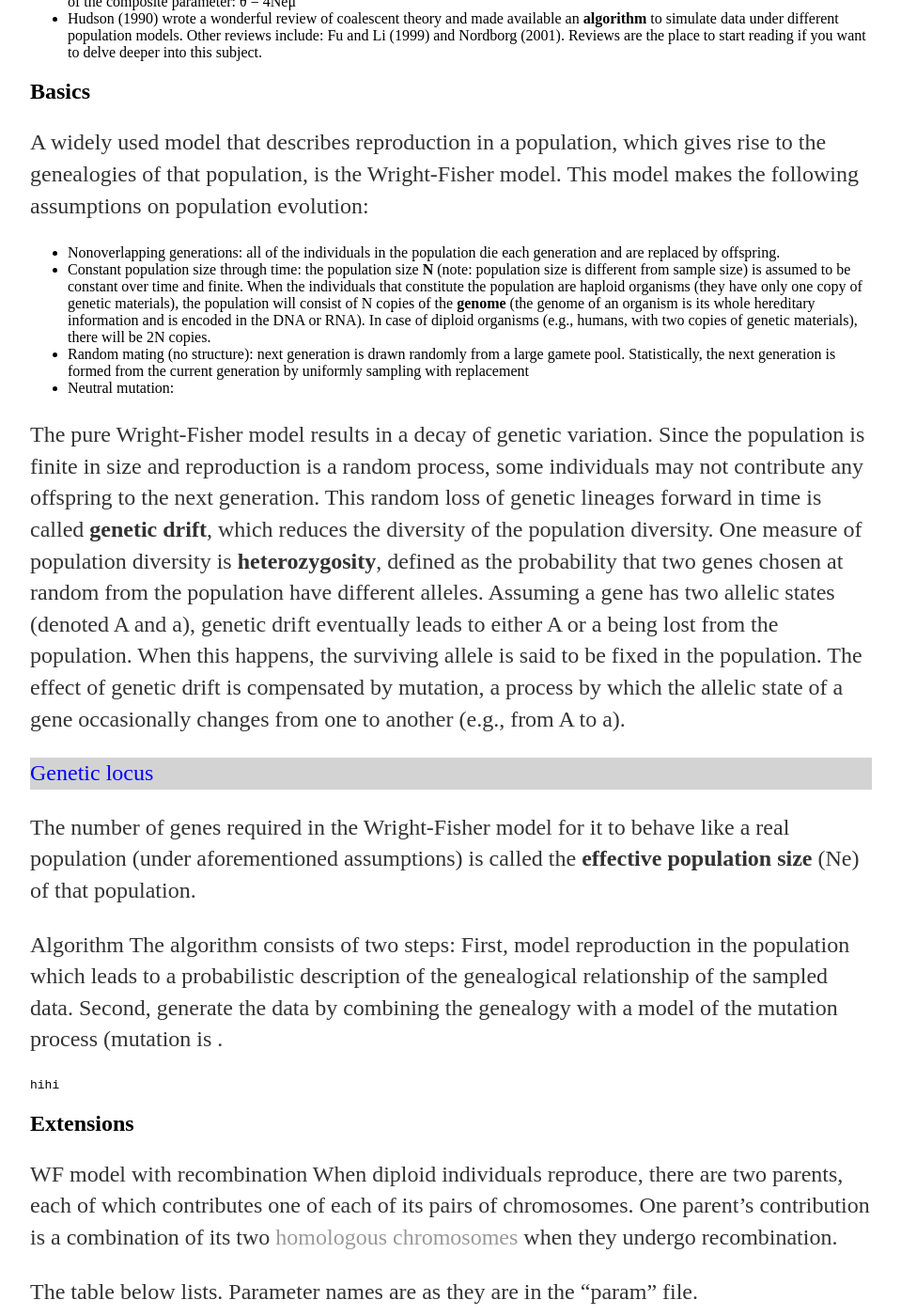
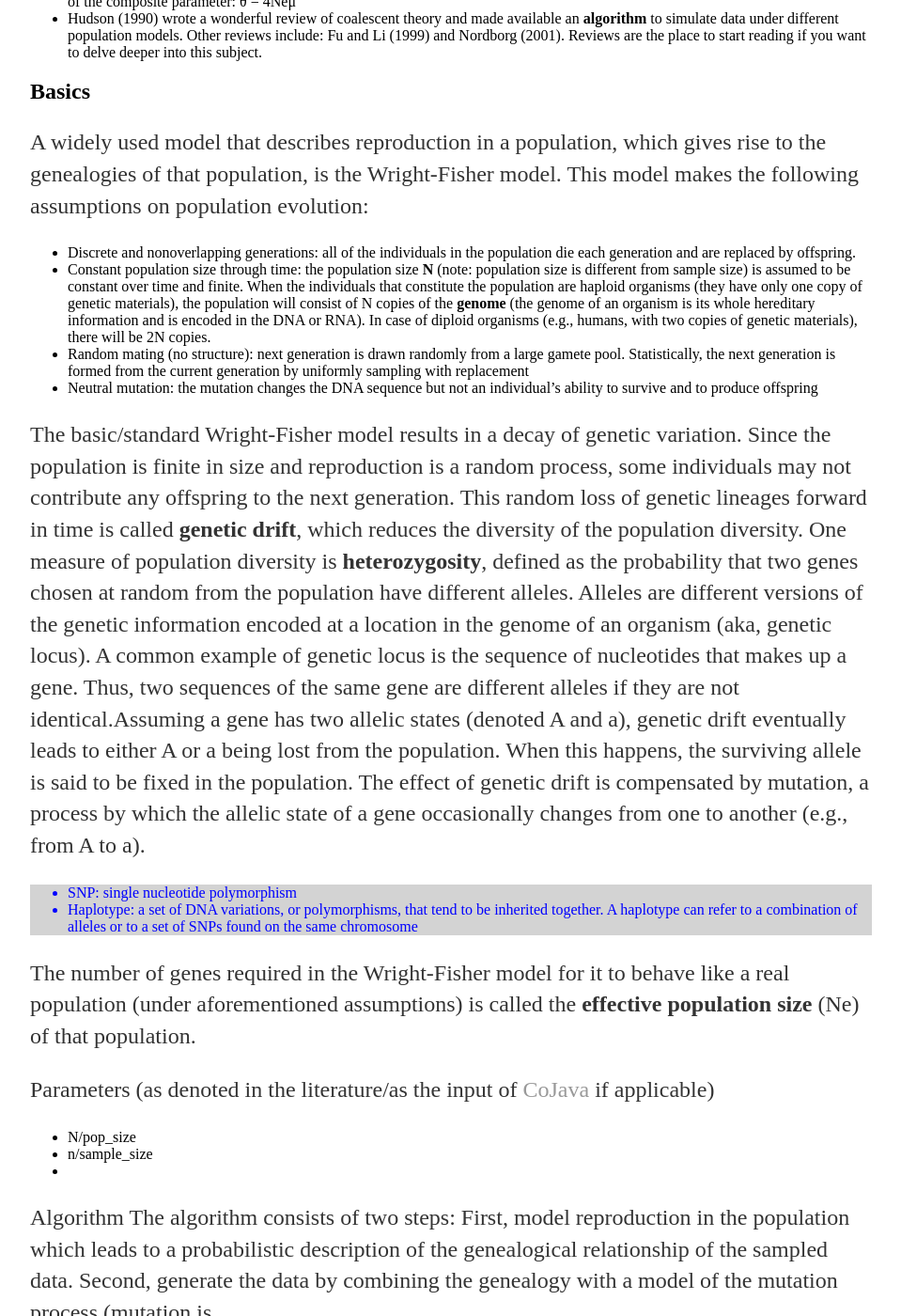
Before and after one commit to lybird300/lybird300.github.io, a Jekyll site: the page built from _posts/2015-04-02-coalescent.md, in a window 1280 px wide and 1400 px high, scrolled down 1458 px. Shown: the whole window at 94% size, without its empty margins (160-1119 px from the left). Built offline with Jekyll 4.4.1, drawn with Linux system fonts in a browser that asks for light colours.

Commit message:
Update 2015-04-02-coalescent.md

```diff
--- a/_posts/2015-04-02-coalescent.md
+++ b/_posts/2015-04-02-coalescent.md
@@ -22,16 +22,30 @@ Gustave Malécot (in the 1940’s) introduced the idea of following a pair of ge
 <h2>Basics</h2>
 A widely used model that describes reproduction in a population, which gives rise to the genealogies of that population, is the Wright-Fisher model. This model makes the following assumptions on population evolution:
 <ul>
-<li>Nonoverlapping generations: all of the individuals in the population die each generation and are replaced by offspring.</li>
+<li>Discrete and nonoverlapping generations: all of the individuals in the population die each generation and are replaced by offspring.</li>
 <li>Constant population size through time: the population size <b>N</b> (note: population size is different from sample size) is assumed to be constant over time and finite. When the individuals that constitute the population are haploid organisms (they have only one copy of genetic materials), the population will consist of N copies of the <b>genome</b> (the genome of an organism is its whole hereditary information and is encoded in the DNA or RNA). In case of diploid organisms (e.g., humans, with two copies of genetic materials), there will be 2N copies.</li>
 <li>Random mating (no structure): next generation is drawn randomly from a large gamete pool. Statistically, the next generation is formed from the current generation by uniformly sampling with replacement</li>
-<li>Neutral mutation: </li>
+<li>Neutral mutation: the mutation changes the DNA sequence but not an individual’s ability to survive and to produce offspring</li>
 </ul>
-The pure Wright-Fisher model results in a decay of genetic variation. Since the population is finite in size and reproduction is a random process, some individuals may not contribute any offspring to the next generation. This random loss of genetic lineages forward in time is called <b>genetic drift</b>, which reduces the diversity of the population diversity. One measure of population diversity is <b>heterozygosity</b>, defined as the probability that two genes chosen at random from the population have different alleles. Assuming a gene has two allelic states (denoted A and a), genetic drift eventually leads to either A or a being lost from the population. When this happens, the surviving allele is said to be fixed in the population. The effect of genetic drift is compensated by mutation, a process by which the allelic state of a gene occasionally changes from one to another (e.g., from A to a).
-<p id="term">Genetic locus</p>
+The basic/standard Wright-Fisher model results in a decay of genetic variation. Since the population is finite in size and reproduction is a random process, some individuals may not contribute any offspring to the next generation. This random loss of genetic lineages forward in time is called <b>genetic drift</b>, which reduces the diversity of the population diversity. One measure of population diversity is <b>heterozygosity</b>, defined as the probability that two genes chosen at random from the population have different alleles. Alleles are different versions of the genetic information encoded at a location in the genome of an organism (aka, genetic locus). A common example of genetic locus is the sequence of nucleotides that makes up a gene. Thus, two sequences of the same gene are different alleles if they are not identical.Assuming a gene has two allelic states (denoted A and a), genetic drift eventually leads to either A or a being lost from the population. When this happens, the surviving allele is said to be fixed in the population. The effect of genetic drift is compensated by mutation, a process by which the allelic state of a gene occasionally changes from one to another (e.g., from A to a).
+
+<div id="term">
+<ul>
+<li>SNP: single nucleotide polymorphism</li>
+<li>Haplotype: a set of DNA variations, or polymorphisms, that tend to be inherited together. A haplotype can refer to a combination of alleles or to a set of SNPs found on the same chromosome</li>
+</ul>
+</div>
+
+
 
 The number of genes required in the Wright-Fisher model for it to behave like a real population (under aforementioned assumptions) is called the <b>effective population size</b> (Ne) of that population.
 
+Parameters (as denoted in the literature/as the input of <a href="http://lybird300.github.io/2015/04/04/CoJava.html">CoJava</a> if applicable)
+<ul>
+<li>N/pop_size</li>
+<li>n/sample_size</li>
+<li></li>
+</ul>
 Algorithm
 The algorithm consists of two steps: First, model reproduction in the population which leads to a probabilistic description of the genealogical relationship of the sampled data. Second, generate the data by combining the genealogy with a model of the mutation process (mutation is .
 
```
